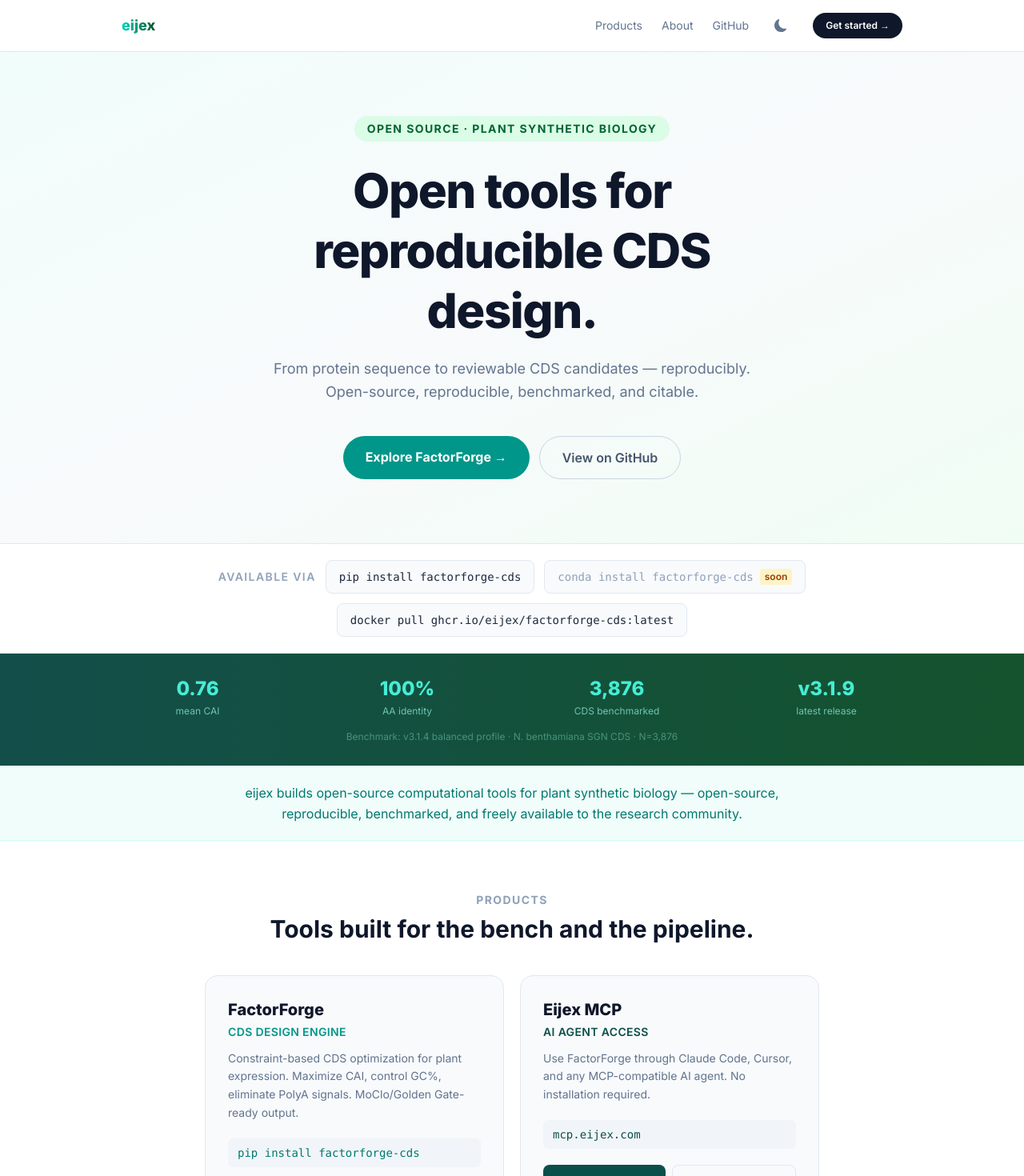
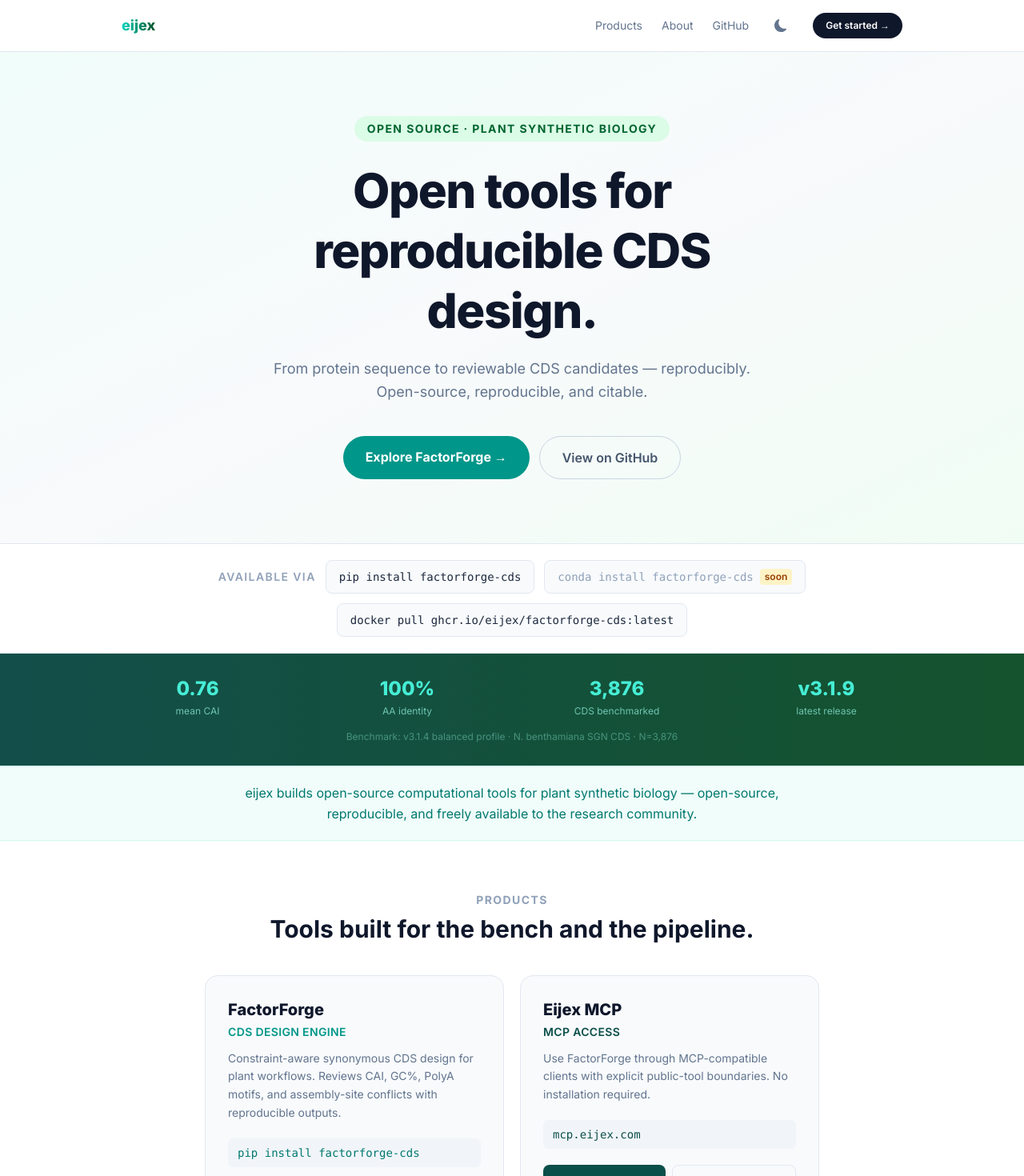
Before and after one commit to eijex/eijex-web, a Next.js app: page / in a window 1280 px wide. Shown: the top 1470 px of the page at 80% size. Built offline with nearby package versions, Linux system fonts and the light colour scheme.

Commit message:
docs: align public site claims

```diff
--- a/src/app/components/AboutStrip.tsx
+++ b/src/app/components/AboutStrip.tsx
@@ -3,7 +3,7 @@ export default function AboutStrip() {
     <div id="about" className="bg-teal-50 dark:bg-teal-950/30 border-y border-teal-100 dark:border-teal-900/50 py-5 px-6 text-center">
       <p className="text-base text-teal-700 dark:text-teal-400 leading-relaxed max-w-2xl mx-auto">
         eijex builds open-source computational tools for plant synthetic biology —
-        open-source, reproducible, benchmarked, and freely available to the research community.
+        open-source, reproducible, and freely available to the research community.
       </p>
     </div>
   );
--- a/src/app/components/Hero.tsx
+++ b/src/app/components/Hero.tsx
@@ -12,7 +12,7 @@ export default function Hero() {
         </h1>
         <p className="text-lg text-slate-500 dark:text-slate-400 mb-10 leading-relaxed">
           From protein sequence to reviewable CDS candidates — reproducibly.<br />
-          Open-source, reproducible, benchmarked, and citable.
+          Open-source, reproducible, and citable.
         </p>
         <div className="flex flex-col sm:flex-row justify-center gap-3">
           <a
--- a/src/app/components/Products.tsx
+++ b/src/app/components/Products.tsx
@@ -4,7 +4,7 @@ const products = [
     tag: "CDS Design Engine",
     tagColor: "text-teal-600 dark:text-teal-400",
     description:
-      "Constraint-based CDS optimization for plant expression. Maximize CAI, control GC%, eliminate PolyA signals. MoClo/Golden Gate-ready output.",
+      "Constraint-aware synonymous CDS design for plant workflows. Reviews CAI, GC%, PolyA motifs, and assembly-site conflicts with reproducible outputs.",
     code: "pip install factorforge-cds",
     codeColor: "text-teal-700 dark:text-teal-400",
     primary: { label: "Docs ↗", href: "https://eijex.github.io/factorforge-cds/" },
@@ -13,10 +13,10 @@ const products = [
   },
   {
     name: "Eijex MCP",
-    tag: "AI Agent Access",
+    tag: "MCP Access",
     tagColor: "text-teal-900 dark:text-teal-300",
     description:
-      "Use FactorForge through Claude Code, Cursor, and any MCP-compatible AI agent. No installation required.",
+      "Use FactorForge through MCP-compatible clients with explicit public-tool boundaries. No installation required.",
     code: "mcp.eijex.com",
     codeColor: "text-teal-900 dark:text-teal-300",
     primary: { label: "Connect ↗", href: "https://mcp.eijex.com" },
--- a/src/app/components/ThemeToggle.tsx
+++ b/src/app/components/ThemeToggle.tsx
@@ -7,6 +7,7 @@ export default function ThemeToggle() {
   const { theme, setTheme } = useTheme();
   const [mounted, setMounted] = useState(false);
 
+  // eslint-disable-next-line react-hooks/set-state-in-effect
   useEffect(() => setMounted(true), []);
   if (!mounted) return <div className="w-8 h-8" />;
 
--- a/src/app/layout.tsx
+++ b/src/app/layout.tsx
@@ -9,10 +9,10 @@ export const metadata: Metadata = {
   metadataBase: new URL("https://www.eijex.com"),
   title: "eijex — Open tools for plant synthetic biology",
   description:
-    "eijex builds open-source computational tools for plant synthetic biology — peer-reviewed, reproducible, and freely available to the research community.",
+    "eijex builds open-source computational tools for reproducible plant CDS design and sequence review.",
   openGraph: {
     title: "eijex",
-    description: "Open tools for plant synthetic biology.",
+    description: "Open tools for reproducible plant CDS design.",
     url: "https://www.eijex.com",
     siteName: "eijex",
   },
--- a/src/app/opengraph-image.tsx
+++ b/src/app/opengraph-image.tsx
@@ -52,7 +52,7 @@ export default function OGImage() {
         </div>
 
         <div style={{ fontSize: 28, color: "#64748b", marginBottom: 48, display: "flex" }}>
-          From sequence to expression — reproducibly.
+          From protein sequence to reviewable CDS candidates.
         </div>
 
         <div style={{ display: "flex", gap: 48 }}>
```
Also changed, not shown: 3 other files (tests, documents, lock files or other folders).
